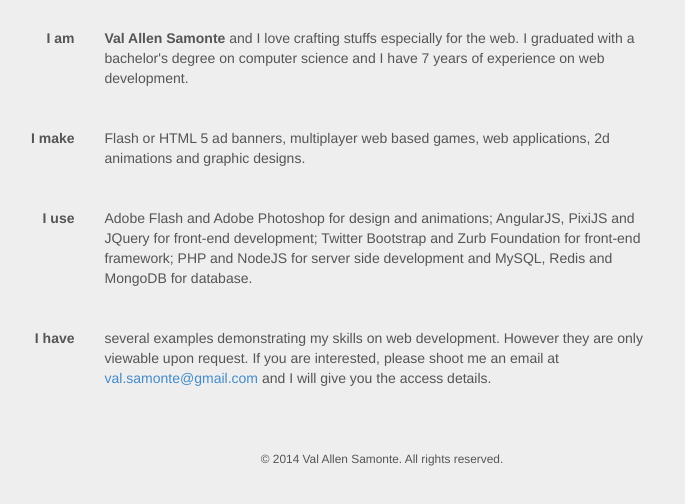
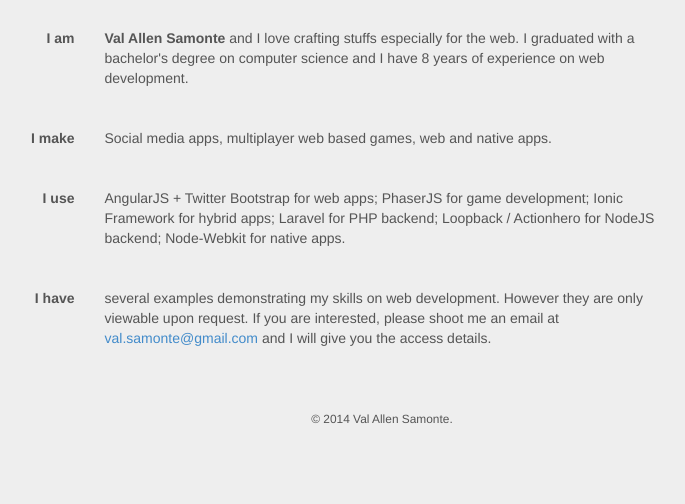
Before and after one commit to val-samonte/val-samonte.github.io, a plain HTML site: page index.html in a window 1280 px wide. Shown: the part 122-626 px from the top of the page, without its empty margins (258-943 px from the left). Drawn offline with nearby package versions, Linux system fonts and the light colour scheme.

Commit message:
copy changes

```diff
--- a/index.html
+++ b/index.html
@@ -50,7 +50,7 @@
           <strong>I am</strong>
         </div>
         <section class="col-sm-6">
-          <strong>Val Allen Samonte</strong> and I love crafting stuffs especially for the web. I graduated with a bachelor's degree on computer science and I have 7 years of experience on web development.
+          <strong>Val Allen Samonte</strong> and I love crafting stuffs especially for the web. I graduated with a bachelor's degree on computer science and I have 8 years of experience on web development.
         </section>
       </div>
 
@@ -59,7 +59,7 @@
           <strong>I make</strong>
         </div>
         <section class="col-sm-6">
-          Flash or HTML 5 ad banners, multiplayer web based games, web applications, 2d animations and graphic designs.
+          Social media apps, multiplayer web based games, web and native apps.
         </section>
       </div>
 
@@ -68,7 +68,7 @@
           <strong>I use</strong>
         </div>
         <section class="col-sm-6">
-          Adobe Flash and Adobe Photoshop for design and animations; AngularJS, PixiJS and JQuery for front-end development; Twitter Bootstrap and Zurb Foundation for front-end framework; PHP and NodeJS for server side development and MySQL, Redis and MongoDB for database.
+          AngularJS + Twitter Bootstrap for web apps; PhaserJS for game development; Ionic Framework for hybrid apps; Laravel for PHP backend; Loopback / Actionhero for NodeJS backend; Node-Webkit for native apps.
         </section>
       </div>
 
@@ -83,7 +83,7 @@
 
       <div class="row buffer">
         <footer class="col-sm-6 col-sm-offset-3 text-center">
-          <br><small>&copy; 2014 Val Allen Samonte. All rights reserved.</small>
+          <br><small>&copy; 2014 Val Allen Samonte.</small>
         </footer>
       </div>
 
```
